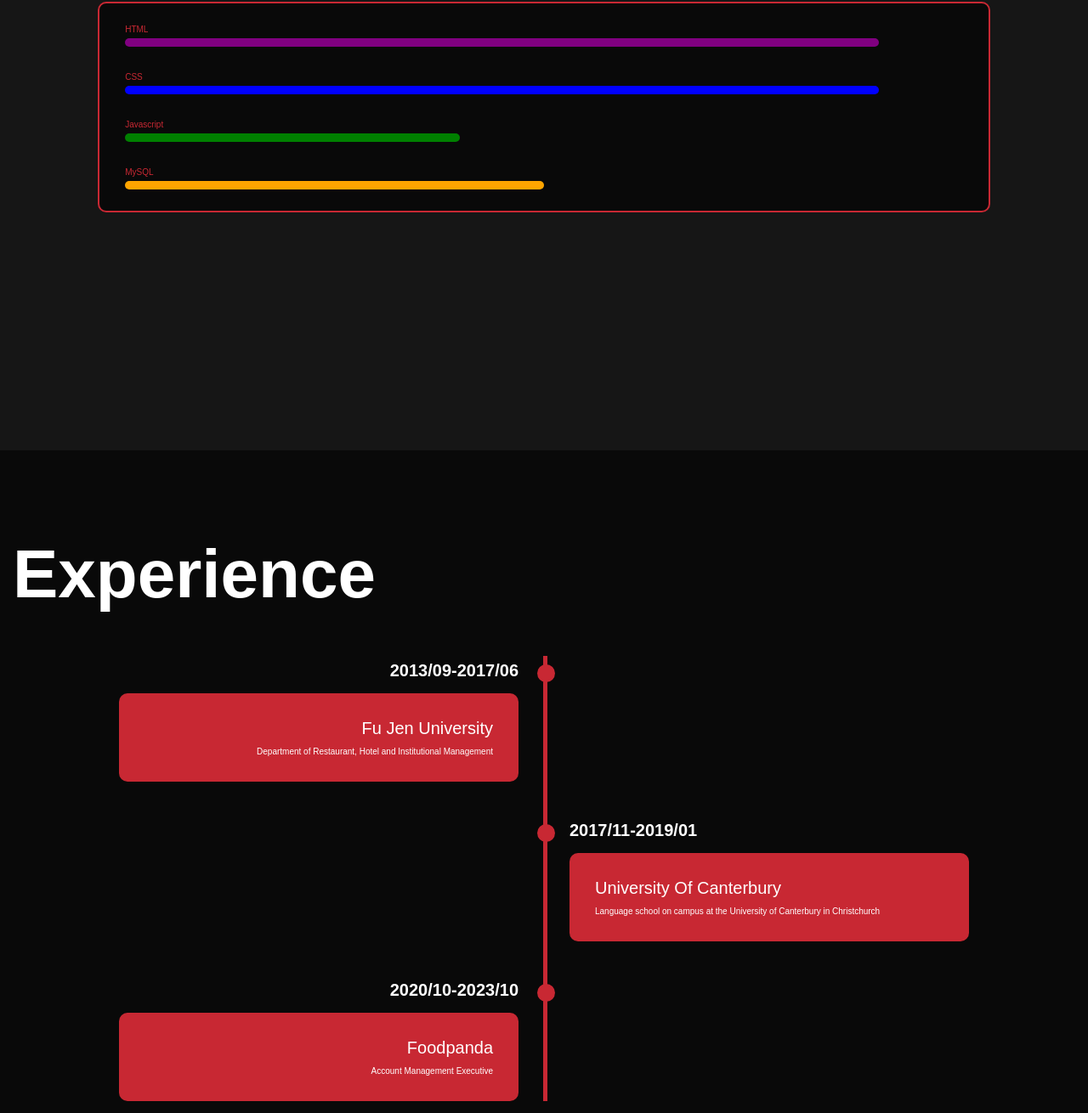
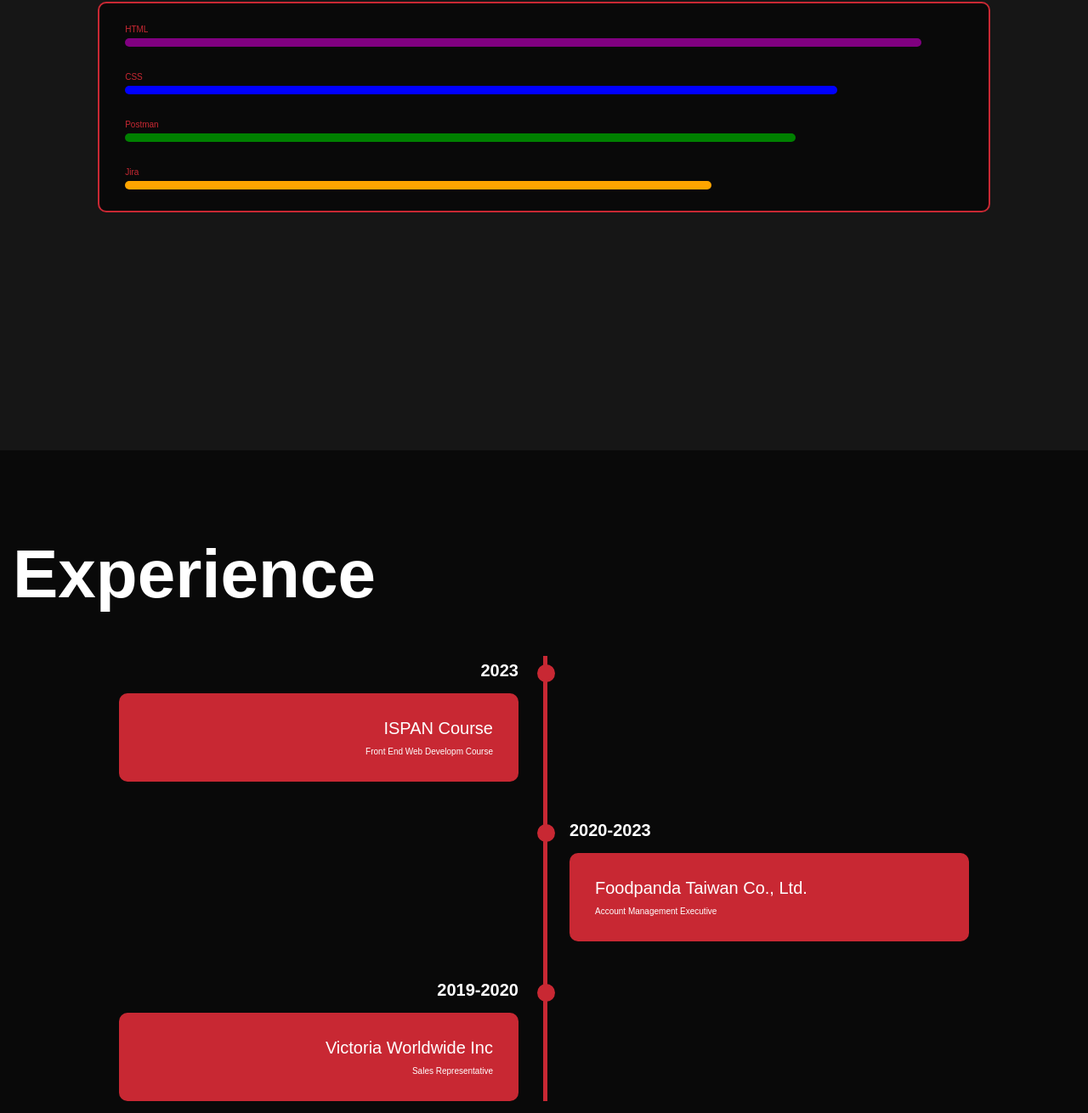
Before and after one commit to yichingeva/Personal_web, a plain HTML site: page index.html in a window 1280 px wide. Shown: the part 1070-2380 px from the top of the page at 85% size. Drawn offline with nearby package versions, Linux system fonts and the light colour scheme.

Commit message:
feat: skills bar

```diff
--- a/index.html
+++ b/index.html
@@ -31,15 +31,15 @@
             <h3>Hi</h3>
             <h1>It's<span> Eva</span></h1>
             <h3 class="text-animation">
-                I'm a<span> Front-End Developer</span>
+                I'm a<span>  Quality Assurance Engineer</span>
             </h3>
-            <p>Lorem ipsum dolor sit amet consectetur adipisicing elit. Veniam, cupiditate dignissimos? Culpa illum dolor soluta minus cupiditate corporis quibusdam magni quaerat, harum facilis magnam ipsam, optio hic. Natus, accusantium sed.</p>
+            <p>I have more than 4+ years' of Account Management experience. I have the ability to resolve customer issues, work with IT to discuss system errors, build long-term relationships, and create meaningful results.</p>
 
             <div class="social-icons">
-                <a href="#"><i class='bx bxl-linkedin-square' ></i></a>
+                <a href="https://www.linkedin.com/feed/"><i class='bx bxl-linkedin-square' ></i></a>
                 <a href="#"><i class='bx bxl-facebook-square'></i></a>
                 <a href="#"><i class='bx bxl-instagram'></i></a>
-                <a href="#"><i class='bx bxl-github' ></i></a>
+                <a href="https://github.com/yichingeva"><i class='bx bxl-github' ></i></a>
             </div>
 
         <a href="#" class="btn">HIRE</a>
@@ -71,18 +71,18 @@
 
             <div class="bars">
                 <div class="info">
-                    <span>Javascript</span>
+                    <span>Postman</span>
                 </div>
-                <div class="progress-line javascript">
+                <div class="progress-line postman">
                     <span></span>
                 </div>
             </div>
 
             <div class="bars">
                 <div class="info">
-                    <span>MySQL</span>
+                    <span>Jira</span>
                 </div>
-                <div class="progress-line mysql">
+                <div class="progress-line jira">
                     <span></span>
                 </div>
             </div>
@@ -95,30 +95,31 @@
 
             <div class="timeline-item">
                 <div class="timeline-dot"></div>
-                <div class="timeline-date">2013/09-2017/06</div>
+                <div class="timeline-date">2023</div>
                 <div class="timeline-content">
-                    <h3>Fu Jen University</h3>
-                    <p>Department of Restaurant, Hotel and Institutional Management</p>
+                    <h3>iSPAN Course</h3>
+                    <p>Front End Web Developm Course</p>
                 </div>
             </div>
 
             <div class="timeline-item">
                 <div class="timeline-dot"></div>
-                <div class="timeline-date">2017/11-2019/01</div>
+                <div class="timeline-date">2020-2023</div>
                 <div class="timeline-content">
-                    <h3>University of Canterbury</h3>
-                    <p>Language school on campus at the University of Canterbury in Christchurch</p>
+                    <h3>Foodpanda Taiwan Co., Ltd.</h3>
+                    <p>Account Management Executive</p>
                 </div>
             </div>
 
             <div class="timeline-item">
                 <div class="timeline-dot"></div>
-                <div class="timeline-date">2020/10-2023/10</div>
+                <div class="timeline-date">2019-2020</div>
                 <div class="timeline-content">
-                    <h3>Foodpanda</h3>
-                    <p>Account Management Executive</p>
+                    <h3>Victoria Worldwide Inc</h3>
+                    <p>Sales Representative</p>
                 </div>
             </div>
+
         </div>
     </section>
 
--- a/style.css
+++ b/style.css
@@ -225,22 +225,22 @@ span{
 }
 
 .bars .progress-line.html {
-    width: 90%;
+    width: 95%;
     background-color: purple;
 }
 
 .bars .progress-line.css {
-    width: 90%;
+    width: 85%;
     background-color: blue;
 }
 
-.bars .progress-line.javascript {
-    width: 40%;
+.bars .progress-line.postman {
+    width: 80%;
     background-color: green;
 }
 
-.bars .progress-line.mysql {
-    width: 50%;
+.bars .progress-line.jira {
+    width: 70%;
     background-color: orange;
 }
 
```
